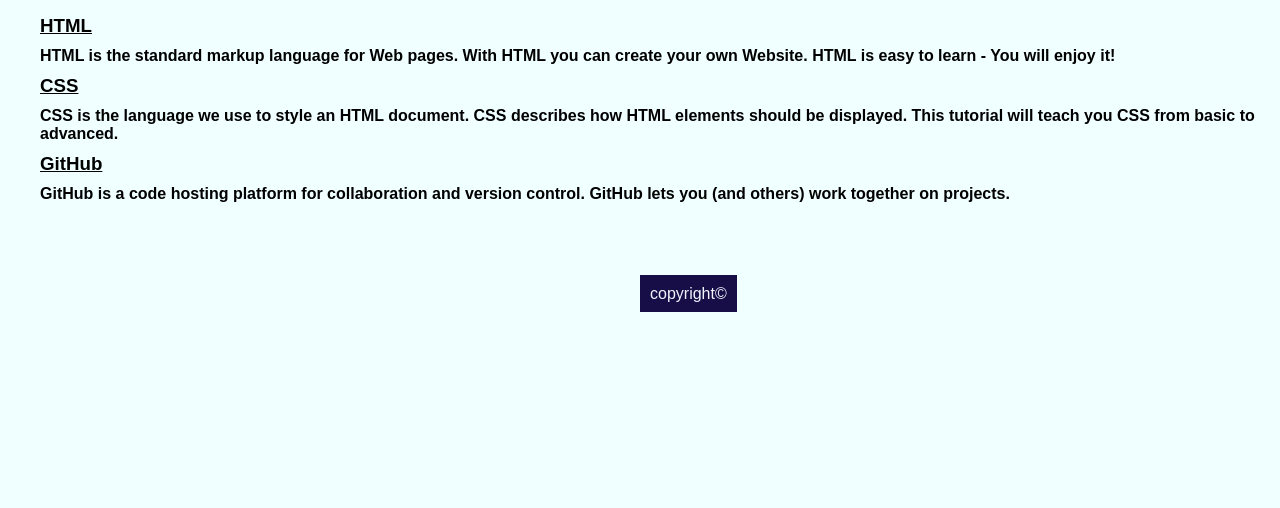
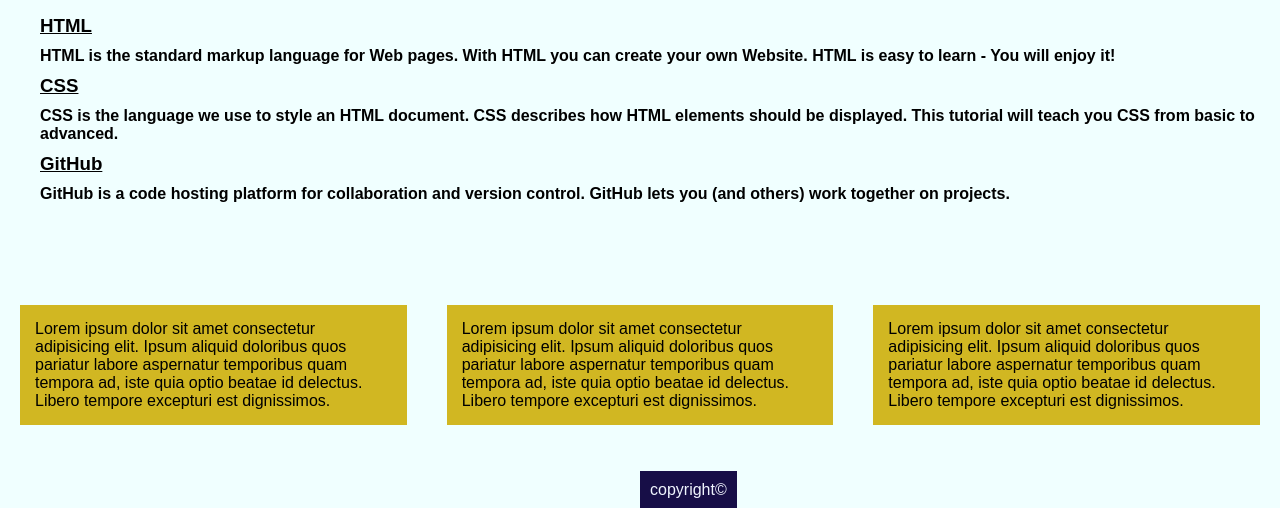
Before and after one commit to Parvinkhuki/prectice-protfolio, a plain HTML site: page index.html in a window 1280 px wide. Shown: the part 708-1216 px from the top of the page. Before the commit the page ends 1020 px from the top, so only its background shows below. Drawn offline with Linux system fonts and the light colour scheme.

Commit message:
div adding

```diff
--- a/index.html
+++ b/index.html
@@ -59,6 +59,20 @@
                GitHub lets you (and others) work together on projects.</p>
 </div>
 <br><br><br><br>
+<div class="emnei">
+    <div class="keno">
+        Lorem ipsum dolor sit amet consectetur adipisicing elit. Ipsum aliquid doloribus quos pariatur labore aspernatur temporibus quam tempora ad, iste quia optio beatae id delectus. Libero tempore excepturi est dignissimos.
+    </div>
+    <div class="keno">
+        Lorem ipsum dolor sit amet consectetur adipisicing elit. Ipsum aliquid doloribus quos pariatur labore aspernatur temporibus quam tempora ad, iste quia optio beatae id delectus. Libero tempore excepturi est dignissimos.
+    </div>
+    <div class="keno">
+        Lorem ipsum dolor sit amet consectetur adipisicing elit. Ipsum aliquid doloribus quos pariatur labore aspernatur temporibus quam tempora ad, iste quia optio beatae id delectus. Libero tempore excepturi est dignissimos.
+    </div>
+</div>
+<br>
+<br>
+
 <footer>
 <a href="#" id="copy">copyright&copy;</a>
 </footer>
--- a/style.css
+++ b/style.css
@@ -21,6 +21,7 @@ nav{
     display: inline-block;
     list-style: none;
     margin: 10px 20px;
+    cursor: pointer;
 }
 .hero ul, li, p{
  text-decoration: none;
@@ -85,3 +86,16 @@ h3{
 #p1, #p2,#p3{
     margin-left: 40px;
 }
+.emnei{
+    display: flex;
+}
+.keno{
+    margin: 20px;
+    padding:15px;
+    border:50%;
+    border-color: burlywood;
+background-color: rgb(209, 183, 34);
+}
+.keno:hover{
+    color:rgb(196, 90, 187)
+}
```
